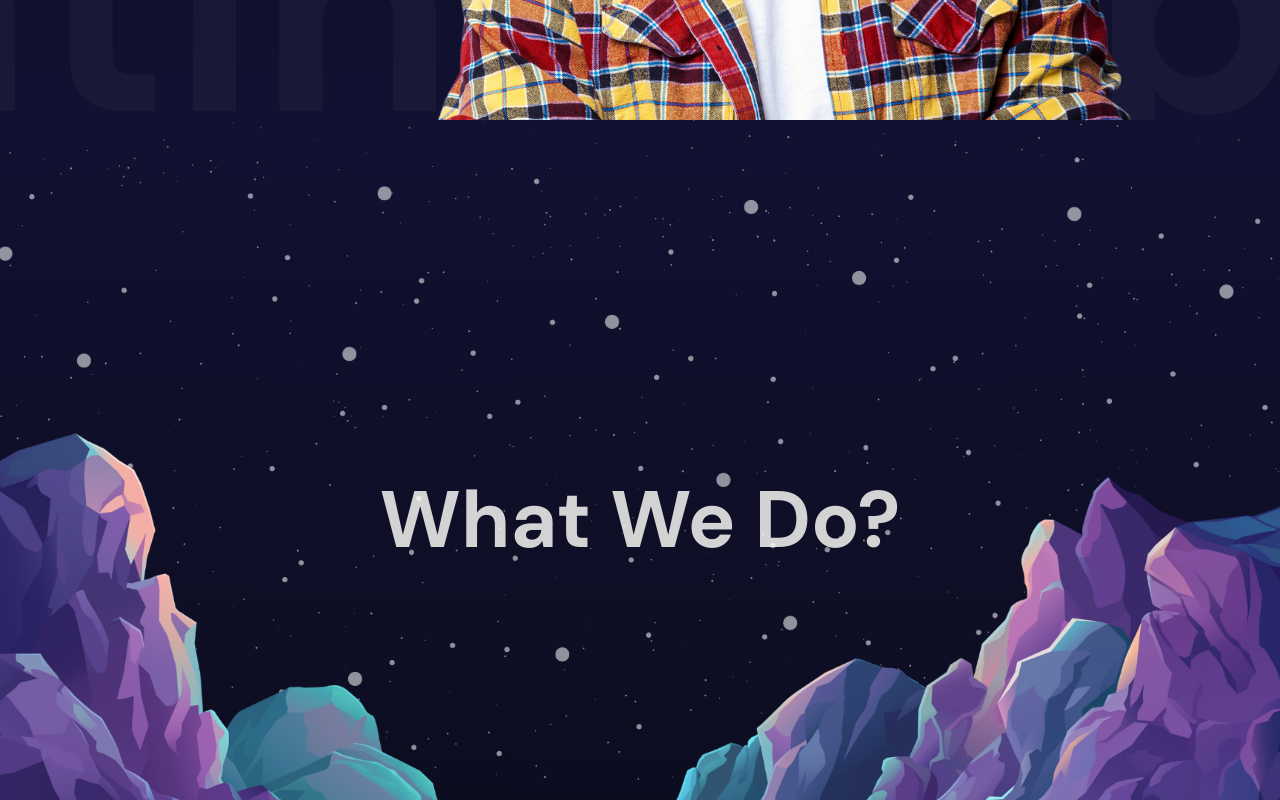
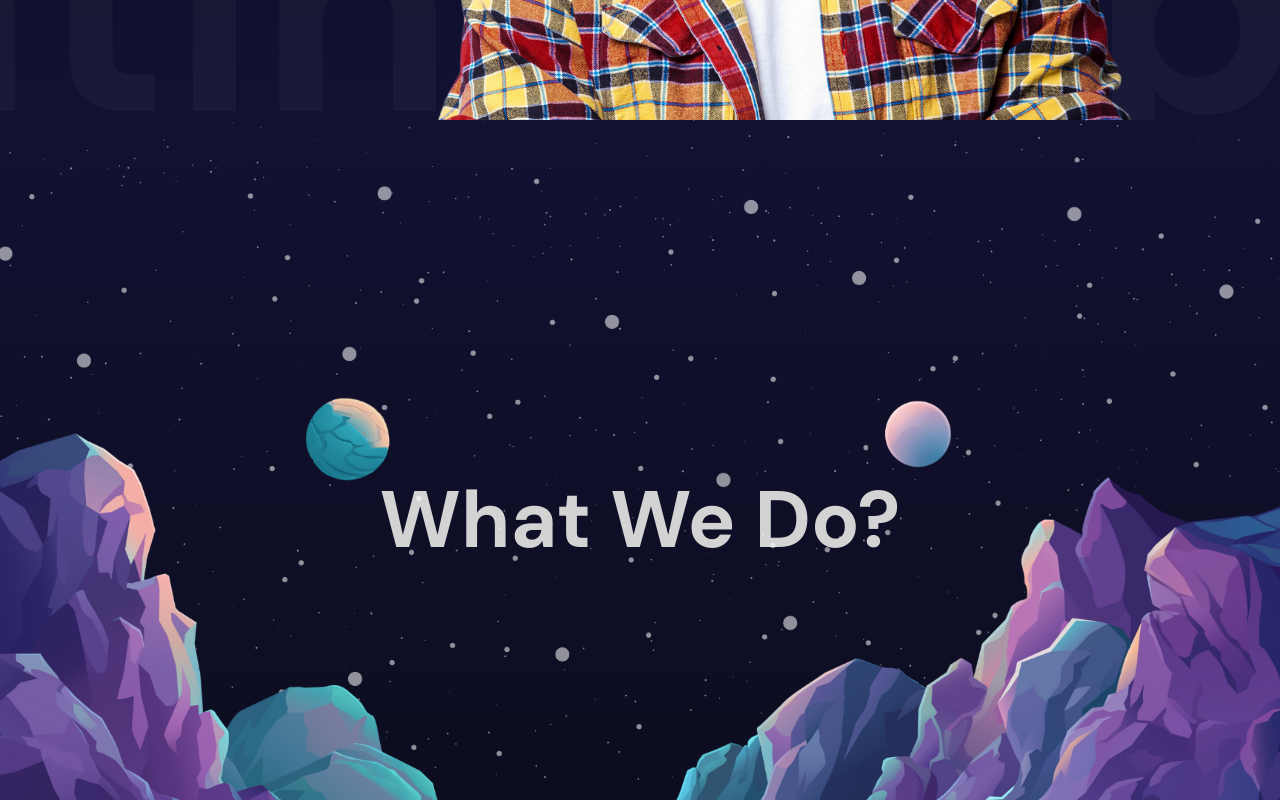
Before and after one commit to sahilsz/Portfolio-Demo, a React (Vite) app: page / in a window 1280 px wide. Shown: the part 680-1480 px from the top of the page. Built offline with nearby package versions, Linux system fonts and the light colour scheme.

Commit message:
Add useScroll & useTransform hook to add parallex

```diff
--- a/src/components/parallex/Parallax.jsx
+++ b/src/components/parallex/Parallax.jsx
@@ -1,9 +1,21 @@
+import { useRef } from "react";
 import "./parallax.css";
+import { motion, useScroll, useTransform } from "framer-motion";
 
 export default function Parallax({ type }) {
+  const ref = useRef();
+
+  const { scrollYProgress } = useScroll({
+    target: ref,
+    offset: ["start start", "end start"],
+  });
+  const yText = useTransform(scrollYProgress, [0, 1], ["0%", "500%"]);
+  const yBg = useTransform(scrollYProgress, [0, 1], ["0%", "100%"]);
+
   return (
     <div
       className="parallax"
+      ref={ref}
       style={{
         background:
           type === "services"
@@ -11,10 +23,20 @@ export default function Parallax({ type }) {
             : "linear-gradient(180deg, #111132, #505064",
       }}
     >
-      <h2>{type === "services" ? "What We Do?" : "What We Did?"}</h2>
-      <div className="mountains"></div>
-      <div className="planets"></div>
-      <div className="stars"></div>
+      <motion.h2 style={{ y: yText }}>
+        {type === "services" ? "What We Do?" : "What We Did?"}
+      </motion.h2>
+      <motion.div className="mountains"></motion.div>
+      <motion.div
+        className="planets"
+        style={{
+          y: yBg,
+          backgroundImage: `url(${
+            type === "services" ? "/planets.png" : "/sun.png"
+          })`,
+        }}
+      ></motion.div>
+      <motion.div style={{ x: yBg }} className="stars"></motion.div>
     </div>
   );
 }
--- a/src/components/parallex/parallax.css
+++ b/src/components/parallex/parallax.css
@@ -5,6 +5,7 @@
   display: flex;
   justify-content: center;
   align-items: center;
+  overflow: hidden;
 }
 
 h2 {
@@ -22,7 +23,7 @@ h2 {
   z-index: 3;
 }
 
-.plannets {
+.planets {
   background-image: url("/planets.png");
   background-size: cover;
   background-position: bottom;
```
